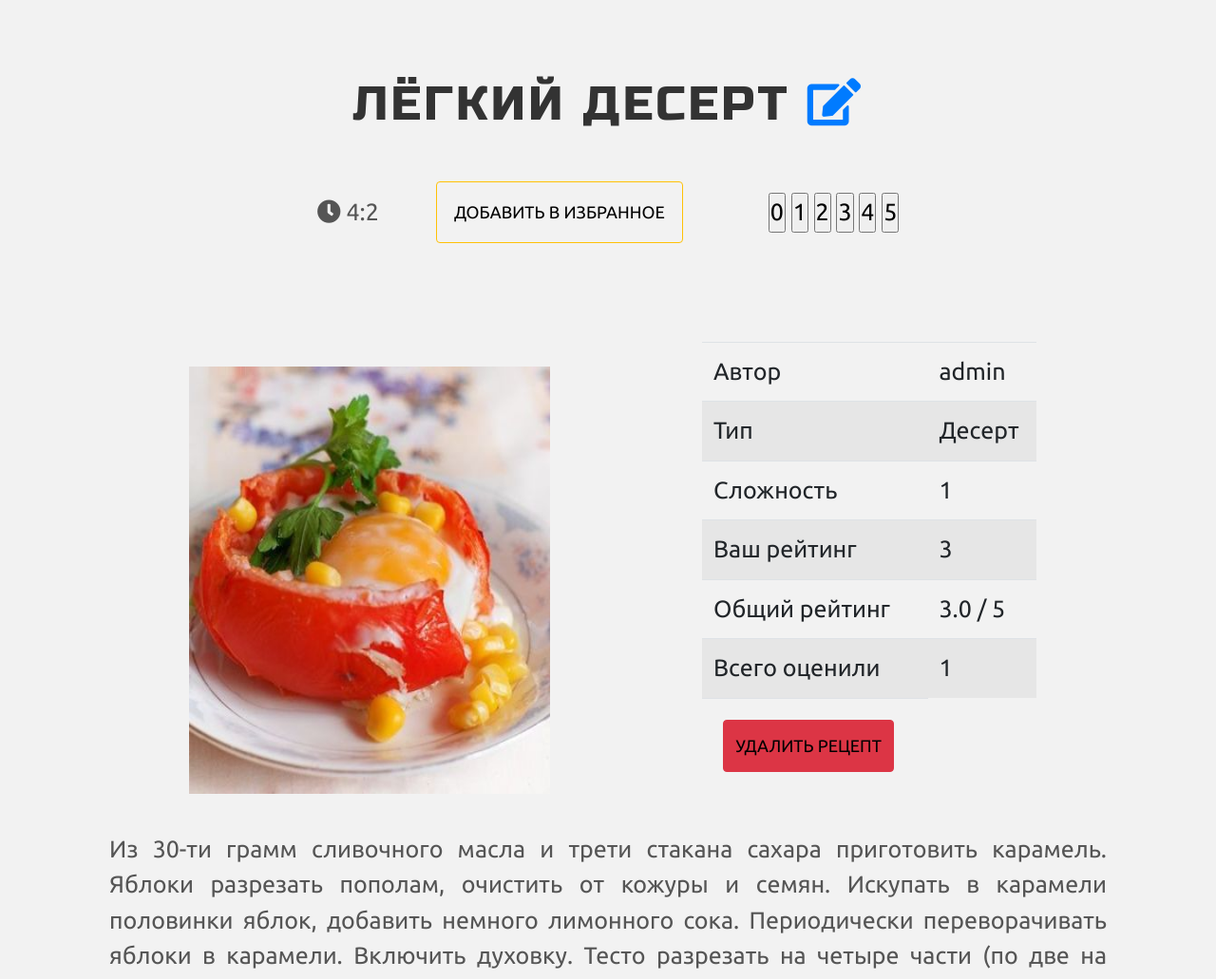
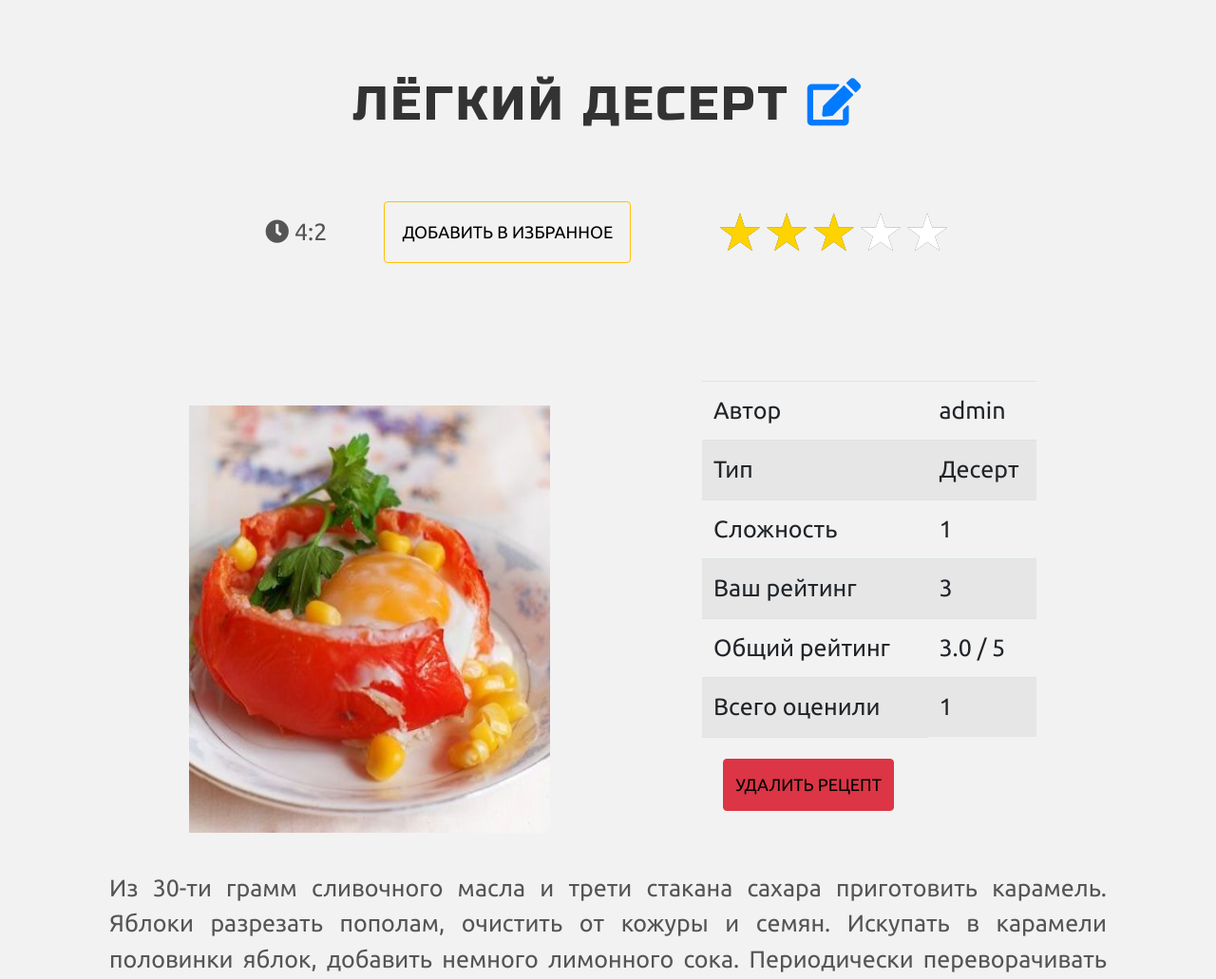
Before and after one commit to thebadfordota/cookbook, a Django app: page /recipe/3 in a window 1280 px wide. Shown: the part 101-1132 px from the top of the page at 95% size. Run offline with Django 3.2, Linux system fonts and the light colour scheme; a user stored in the database is signed in; data comes from the database, SQL or seed files in the repository; both versions use the stored data as it was after the commit; some libraries are stand-ins or nearby versions.

Commit message:
add star rating

```diff
--- a/main/static/main/css/styles.css
+++ b/main/static/main/css/styles.css
@@ -383,6 +383,65 @@ table {
   background-image: linear-gradient(to right, #84fab0 0%, #8fd3f4 51%, #84fab0 100%);
 }
 
+        /* Star Rating */
+
+.simple-rating{
+    position: relative;
+    font-size: 55px;
+    display: inline-block;
+}
+
+.simple-rating::before{
+    content: "★★★★★";
+    display: block;
+}
+
+.simple-rating__items{
+    position: absolute;
+    width: 100%;
+    height: 100%;
+    top: 0;
+    left: 0;
+    display: flex;
+    flex-direction: row-reverse;
+    overflow: hidden;
+}
+
+.simple-rating__item{
+    position: absolute;
+    width: 0%;
+    height: 0%;
+    opacity: 0;
+    visibility: hidden;
+    top: 0;
+    left: 0;
+}
+
+.simple-rating__label{
+    flex: 0 0 20%;
+    height: 100%;
+    cursor: pointer;
+    color: #fff;
+}
+
+.simple-rating__label::before{
+    content: "★";
+    display: block;
+    transition: all 0.3s ease 0s;
+}
+
+.simple-rating__item:checked,
+.simple-rating__item:checked ~ .simple-rating__label{
+    color: #ffd300;
+}
+
+.simple-rating__label:hover,
+.simple-rating__label:hover ~ .simple-rating__label,
+.simple-rating__label:checked ~ .simple-rating__label:hover{
+    color: #ffef9f;
+}
+
+
 @media screen and (max-width: 715px) {
     .main_center{
         flex-direction: column;
--- a/main/templates/main/resipe.html
+++ b/main/templates/main/resipe.html
@@ -157,11 +157,53 @@
 
         <div class="text_right">
             {% if user.is_authenticated %}
-                {% for a in 6|get_range %}
-                    <a href="push_rating/{{ id_recipe }}/{{ a }}">
-                        <input type="button" value="{{ a }}">
-                    </a>
-                {% endfor %}
+            <form action="#" class="form form">
+                <div class="form_item">
+                        <div class="simple-rating">
+                            <div class="simple-rating__items">
+                                {% if rating.here_rating.rating == 5 %}
+                                    <input id="simple-rating__5" type="radio" class="simple-rating__item" checked name="simple-rating" value="5">
+                                    <label for="simple-rating__5" class="simple-rating__label"  onclick = "window.location.href = '/recipe/push_rating/{{id_recipe}}/5';"></label>
+                                {% else %}
+                                    <input id="simple-rating__5" type="radio" class="simple-rating__item" name="simple-rating" value="5">
+                                    <label for="simple-rating__5" class="simple-rating__label"  onclick = "window.location.href = '/recipe/push_rating/{{id_recipe}}/5';"></label>
+                                {% endif %}
+
+                                {% if rating.here_rating.rating == 4 %}
+                                    <input id="simple-rating__4" type="radio" class="simple-rating__item" checked name="simple-rating" value="4">
+                                    <label for="simple-rating__4" class="simple-rating__label" onclick = "window.location.href = '/recipe/push_rating/{{id_recipe}}/4';"></label>
+                                {% else %}
+                                    <input id="simple-rating__4" type="radio" class="simple-rating__item" name="simple-rating" value="4">
+                                    <label for="simple-rating__4" class="simple-rating__label" onclick = "window.location.href = '/recipe/push_rating/{{id_recipe}}/4';"></label>
+                                {% endif %}
+
+                                {% if rating.here_rating.rating == 3 %}
+                                    <input id="simple-rating__3" type="radio" class="simple-rating__item" checked name="simple-rating" value="3">
+                                    <label for="simple-rating__3" class="simple-rating__label" onclick = "window.location.href = '/recipe/push_rating/{{id_recipe}}/3';"></label>
+                                {% else %}
+                                    <input id="simple-rating__3" type="radio" class="simple-rating__item" name="simple-rating" value="3">
+                                    <label for="simple-rating__3" class="simple-rating__label" onclick = "window.location.href = '/recipe/push_rating/{{id_recipe}}/3';"></label>
+                                {% endif %}
+
+                                {% if rating.here_rating.rating == 2 %}
+                                    <input id="simple-rating__2" type="radio" class="simple-rating__item" checked name="simple-rating" value="2">
+                                    <label for="simple-rating__2" class="simple-rating__label" onclick = "window.location.href = '/recipe/push_rating/{{id_recipe}}/2';"></label>
+                                {% else %}
+                                    <input id="simple-rating__2" type="radio" class="simple-rating__item" name="simple-rating" value="2">
+                                    <label for="simple-rating__2" class="simple-rating__label" onclick = "window.location.href = '/recipe/push_rating/{{id_recipe}}/2';"></label>
+                                {% endif %}
+
+                                {% if rating.here_rating.rating == 1 %}
+                                    <input id="simple-rating__1" type="radio" class="simple-rating__item"checked name="simple-rating" value="1">
+                                    <label for="simple-rating__1" class="simple-rating__label" onclick = "window.location.href = '/recipe/push_rating/{{id_recipe}}/1';"></label>
+                                {% else %}
+                                    <input id="simple-rating__1" type="radio" class="simple-rating__item" name="simple-rating" value="1">
+                                    <label for="simple-rating__1" class="simple-rating__label" onclick = "window.location.href = '/recipe/push_rating/{{id_recipe}}/1';"></label>
+                                {% endif %}
+                            </div>
+                        </div>
+                </div>
+            </form>
             {% endif %}
         </div>
     </div>
```
Also changed, not shown: db.sqlite3.
